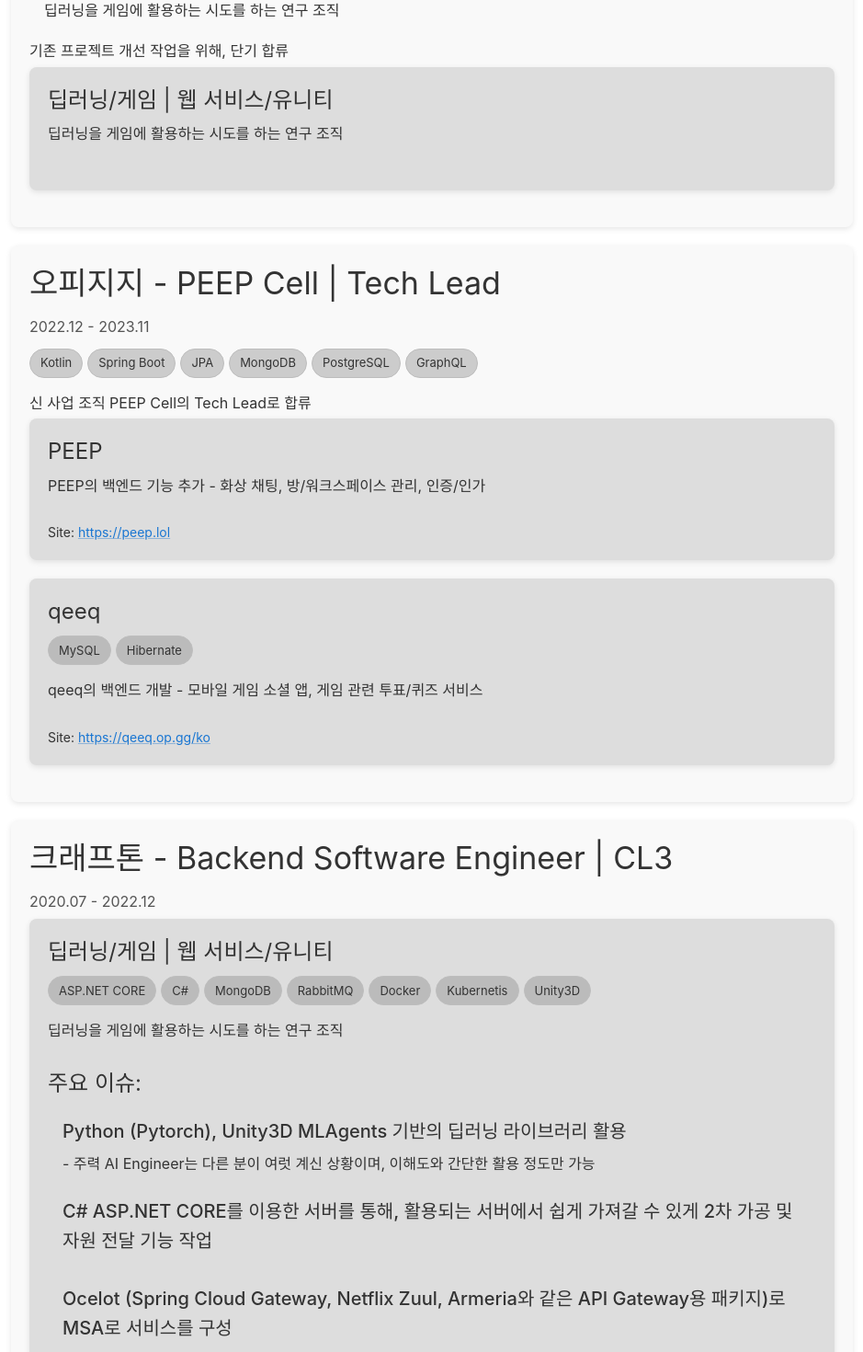
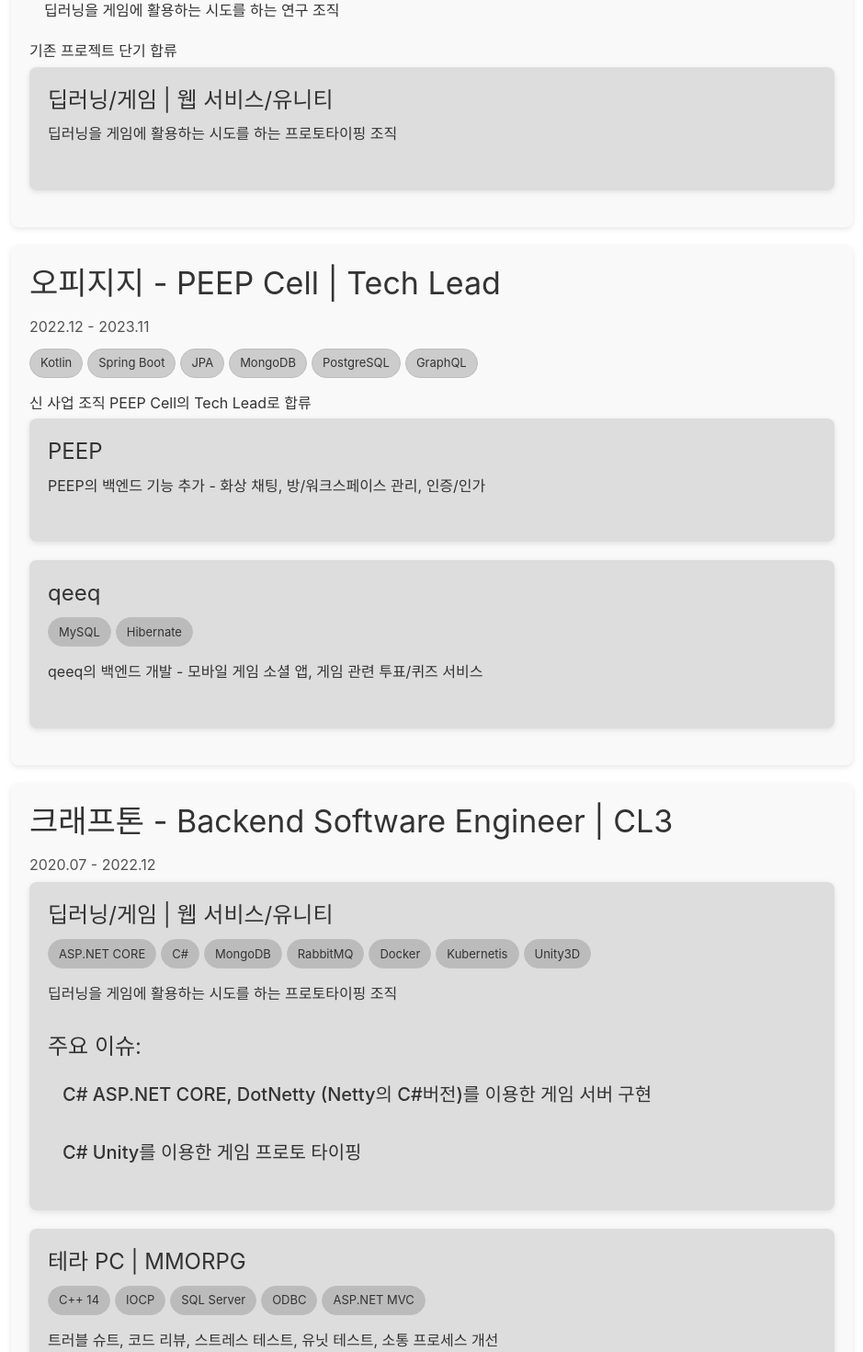
Before and after one commit to elky84/resume, a React (Create React App) app: page / in a window 1280 px wide. Shown: the part 1800-3270 px from the top of the page at 92% size, without its empty margins (268-1207 px from the left). Built offline with nearby package versions, Linux system fonts and the light colour scheme.

Commit message:
resume 설명 갱신

```diff
--- a/src/components/Career.tsx
+++ b/src/components/Career.tsx
@@ -19,11 +19,11 @@ const Career: React.FC = () => {
       period: '2023.12 - 2024.04',
       keyIssues: ['딥러닝을 게임에 활용하는 시도를 하는 연구 조직'],
       techStack: ['ASP.NET CORE', 'C#', 'MongoDB', 'RabbitMQ', 'Docker', 'Kubernetis', 'Unity3D'],
-      description: '기존 프로젝트 개선 작업을 위해, 단기 합류',
+      description: '기존 프로젝트 단기 합류',
       projects: [
         {
           name: '딥러닝/게임 | 웹 서비스/유니티',
-          description: '딥러닝을 게임에 활용하는 시도를 하는 연구 조직',
+          description: '딥러닝을 게임에 활용하는 시도를 하는 프로토타이핑 조직',
         },
       ],
     },
@@ -37,13 +37,11 @@ const Career: React.FC = () => {
         {
           name: 'PEEP',
           description: 'PEEP의 백엔드 기능 추가 - 화상 채팅, 방/워크스페이스 관리, 인증/인가',
-          siteUrl: 'https://peep.lol',
         },
         {
           name: 'qeeq',
           techStack: ['MySQL', 'Hibernate'],
           description: 'qeeq의 백엔드 개발 - 모바일 게임 소셜 앱, 게임 관련 투표/퀴즈 서비스',
-          siteUrl: 'https://qeeq.op.gg/ko',
         },
       ],
     },
@@ -55,11 +53,10 @@ const Career: React.FC = () => {
           {
             name: '딥러닝/게임 | 웹 서비스/유니티',
             techStack: ['ASP.NET CORE', 'C#', 'MongoDB', 'RabbitMQ', 'Docker', 'Kubernetis', 'Unity3D'],
-            keyIssues: ['Python (Pytorch), Unity3D MLAgents 기반의 딥러닝 라이브러리 활용\n주력 AI Engineer는 다른 분이 여럿 계신 상황이며, 이해도와 간단한 활용 정도만 가능',
-                'C# ASP.NET CORE를 이용한 서버를 통해, 활용되는 서버에서 쉽게 가져갈 수 있게 2차 가공 및 자원 전달 기능 작업',
-                'Ocelot (Spring Cloud Gateway, Netflix Zuul, Armeria와 같은 API Gateway용 패키지)로 MSA로 서비스를 구성'
+            keyIssues: ['C# ASP.NET CORE, DotNetty (Netty의 C#버전)를 이용한 게임 서버 구현',
+                'C# Unity를 이용한 게임 프로토 타이핑'
             ],
-            description: '딥러닝을 게임에 활용하는 시도를 하는 연구 조직',
+            description: '딥러닝을 게임에 활용하는 시도를 하는 프로토타이핑 조직',
           },
           {
             name: '테라 PC | MMORPG',
```
